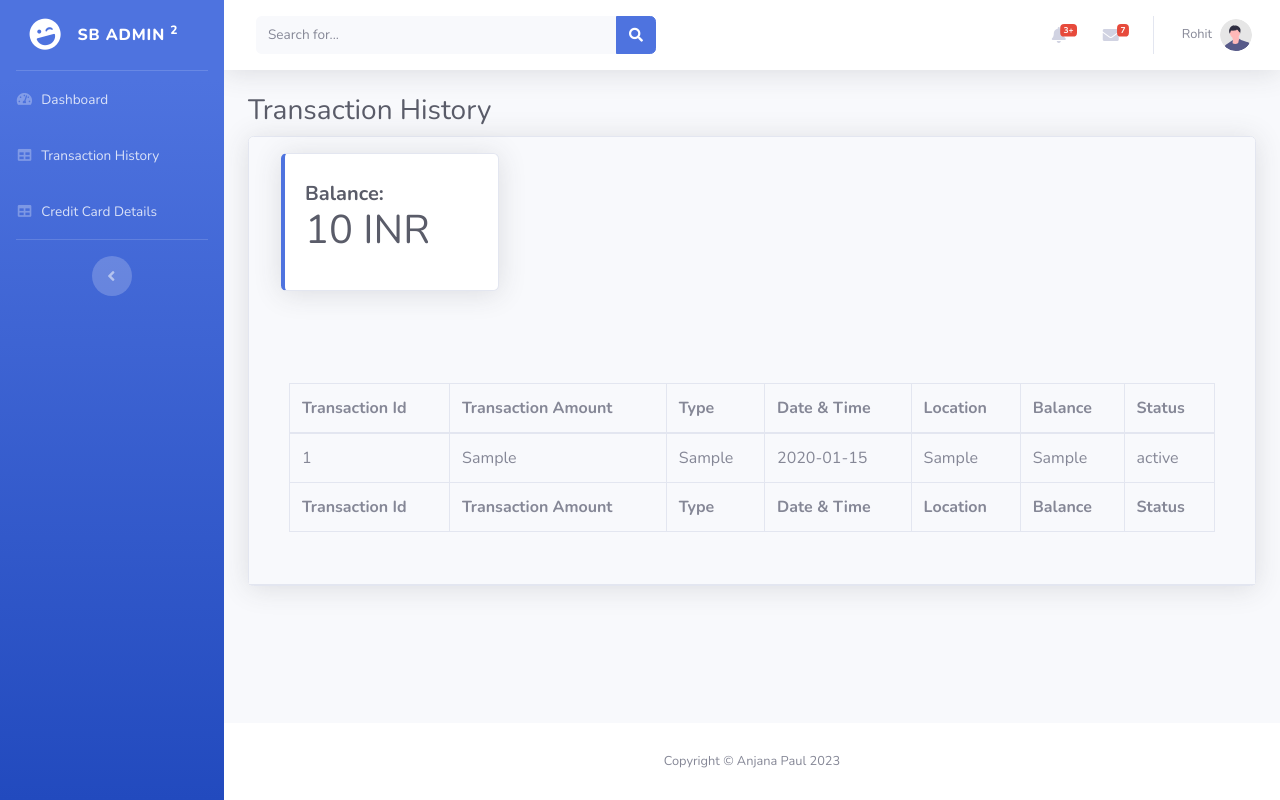
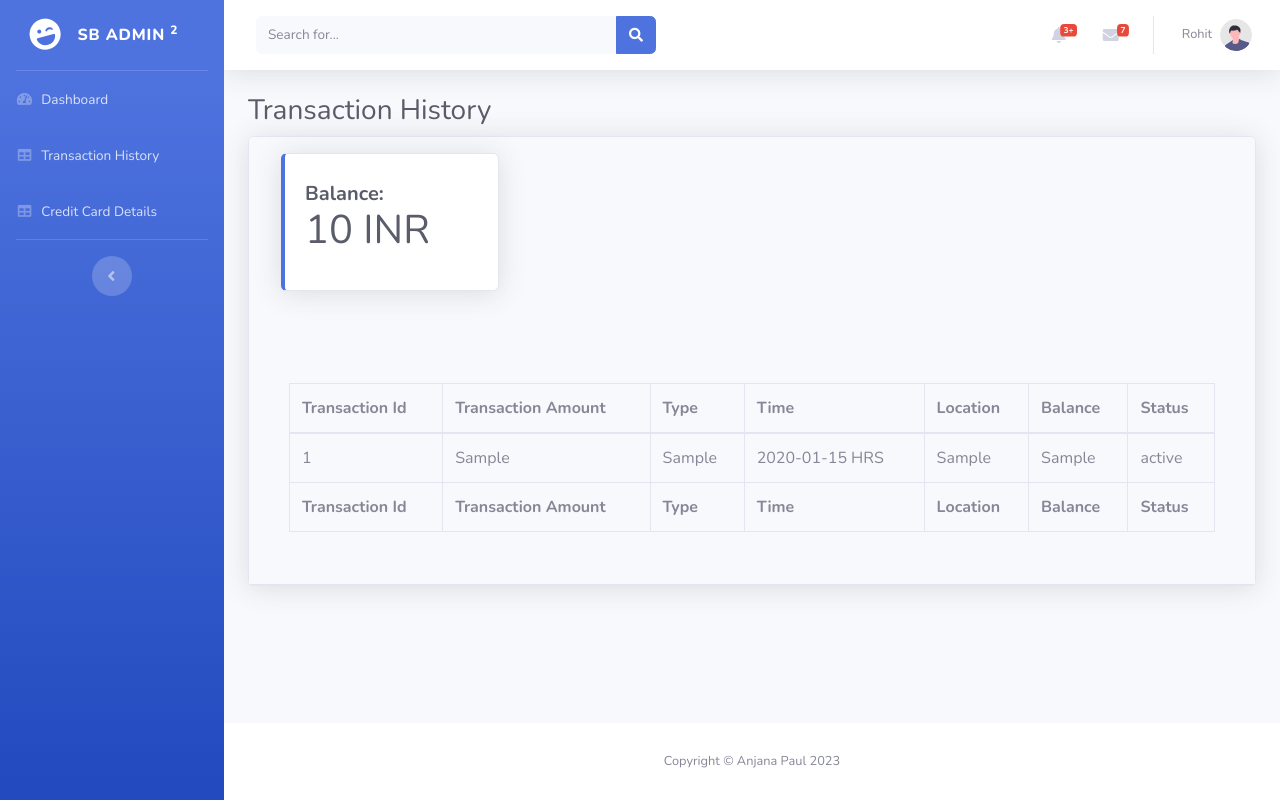
Before and after one commit to RohitKV1n0d/credit-card-fraud-detecion, a Flask app: page /tables in a window 1280 px wide. Run offline with Flask 3, Linux system fonts and the light colour scheme; a user stored in the database is signed in; tables that the repository leaves empty hold one stand-in row (values such as "Sample post"); some libraries are stand-ins or nearby versions.

Commit message:
UPDATE: time and date

```diff
--- a/templates/tables.html
+++ b/templates/tables.html
@@ -51,7 +51,7 @@
                                             <th>Transaction Id</th>
                                             <th>Transaction Amount</th>
                                             <th>Type</th>
-                                            <th>Date & Time</th>
+                                            <th> Time</th>
                                             <th>Location</th>
                                             <th>Balance</th>
                                             <th>Status</th>
@@ -62,7 +62,7 @@
                                             <th>Transaction Id</th>
                                             <th>Transaction Amount</th>
                                             <th>Type</th>
-                                            <th>Date & Time</th>
+                                            <th> Time</th>
                                             <th>Location</th>
                                             <th>Balance</th>
                                             <th>Status</th>
@@ -75,7 +75,7 @@
                                         <td> {{ trans_history.id }} </td>
                                         <td> {{ trans_history.amount }} </td>
                                         <td> {{ trans_history.type }} </td>
-                                        <td> {{ trans_history.datetime }} </td>
+                                        <td> {{ trans_history.datetime }} HRS</td>
                                         <td> {{ trans_history.location }} </td>
                                         <td> {{ trans_history.balance }} </td>
                                         <td> {{ trans_history.status }} </td>
```
